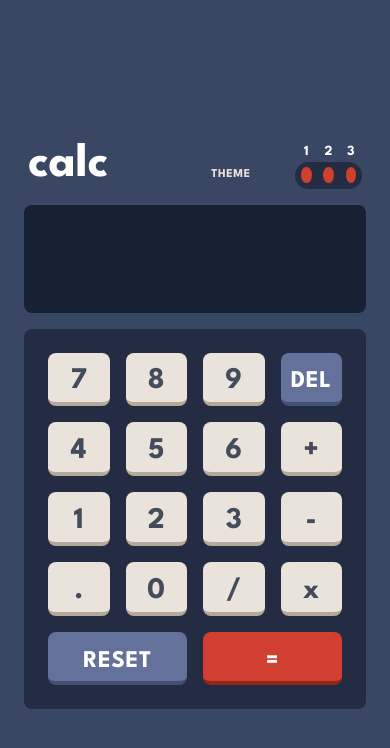
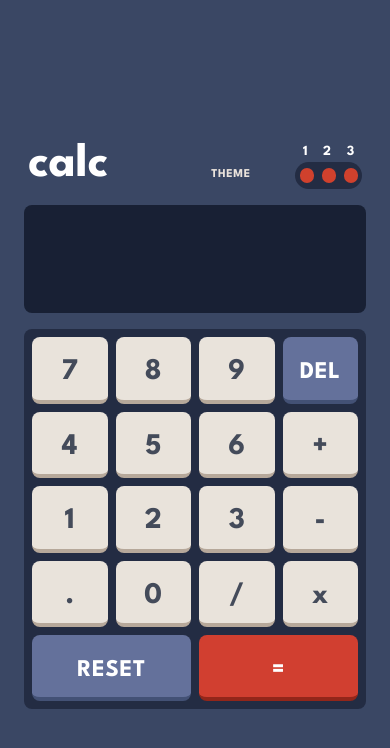
Before and after one commit to MustakAbsarKhan/Calculator-App, a website: page index.html in a window 390 px wide. Drawn offline with Linux system fonts and the light colour scheme.

Commit message:
UI Responsiveness Updated

```diff
--- a/index.html
+++ b/index.html
@@ -25,17 +25,19 @@
                 <text-top-right class="h-[50%] w-1/2 flex items-center justify-end text-xs text-t1keyBG1 uppercase tracking-wider" id="text-top-right-selector">
                     Theme
                 </text-top-right>
-
+                <!-- 18% -->
                 <div class="h-full w-1/2 flex flex-col justify-end items-end">
                     <numbers class="w-[60%] flex justify-around items-center text-t1text2 text-sm" id="toggle-number-selector">
-                        <p class="w-[18%] flex justify-around">1</p>
-                        <p class="w-[18%] flex justify-around">2</p>
-                        <p class="w-[18%] flex justify-around">3</p>
+                        <p class="flex justify-around">1</p>
+                        <p class="flex justify-around">2</p>
+                        <p class="flex justify-around">3</p>
                     </numbers>
+                    <!-- 60% -->
+                    <!-- 16% -->
                     <toggle class="w-[60%] h-[50%] flex justify-around items-center bg-t1toggleBG rounded-full" id="toggle-bar-selector">
-                        <input id="tg1" class="toggle theme1-toggle-color" type="radio" name="toggle" id="one" />
-                        <input id="tg2" class="toggle theme1-toggle-color" type="radio" name="toggle" id="two" />
-                        <input id="tg3" class="toggle theme1-toggle-color" type="radio" name="toggle" id="three" />
+                        <input id="tg1" class="toggle usm:h-[50%] usm:w-[25%] usm1:h-[55%] usm1:w-[22%] umd:h-[60%] umd:w-[23%] umd1:h-[65%] umd1:w-[20%] umd2:h-[60%] umd2:w-[23%] md:h-[60%] md:w-[18%] ulg:h-[50%] ulg:w-[22%] llg:w-[18%] llg:h-[62%]      usm:mt-[0.070rem] usm1:mt-[0.027rem] ulg:mt-[0.16rem] llg:mt-[0.025rem] umd2:mt-[0.08rem] lg-mt-[0rem] umd:mt-[0.03rem] umd1:mt-[0.05rem]  usm1:ml-[0.045rem] umd:ml-[0.08rem] llg:ml-[0.00rem]   leading-none theme1-toggle-color" type="radio" name="toggle"/>
+                        <input id="tg2" class="toggle usm:h-[50%] usm:w-[25%] usm1:h-[55%] usm1:w-[22%] umd:h-[60%] umd:w-[23%] umd1:h-[65%] umd1:w-[20%] umd2:h-[60%] umd2:w-[23%] md:h-[60%] md:w-[18%] ulg:h-[50%] ulg:w-[22%] llg:w-[18%] llg:h-[62%]      usm:mt-[0.075rem] usm1:mt-[0.027rem] ulg:mt-[0.16rem] llg:mt-[0.025rem] umd2:mt-[0.08rem] lg-mt-[0rem] umd:mt-[0.03rem] umd1:mt-[0.05rem]  leading-none theme1-toggle-color" type="radio" name="toggle"/>
+                        <input id="tg3" class="toggle usm:h-[50%] usm:w-[25%] usm1:h-[55%] usm1:w-[22%] umd:h-[60%] umd:w-[23%] umd1:h-[65%] umd1:w-[20%] umd2:h-[60%] umd2:w-[23%] md:h-[60%] md:w-[18%] ulg:h-[50%] ulg:w-[22%] llg:w-[18%] llg:h-[62%]      usm:mt-[0.075rem] usm1:mt-[0.027rem] ulg:mt-[0.16rem] llg:mt-[0.025rem] umd2:mt-[0.08rem] lg-mt-[0rem] umd:mt-[0.03rem] umd1:mt-[0.05rem]  leading-none theme1-toggle-color" type="radio" name="toggle"/>
                     </toggle>
                 </div>
             </right>
--- a/src/css/input.css
+++ b/src/css/input.css
@@ -5,7 +5,7 @@
 @layer components{
 
     .toggle{
-        @apply appearance-none rounded-[50%] cursor-pointer opacity-100 h-[60%] w-[16%]
+        @apply appearance-none rounded-[50%] cursor-pointer opacity-100
     };
 
     .button{
--- a/tailwind.config.js
+++ b/tailwind.config.js
@@ -10,7 +10,14 @@ module.exports = {
         sans: ["League Spartan", ...defaultTheme.fontFamily.sans],
       },
       screens: {
-        usm: { max: "281px" },
+        usm: { min: "280px" },
+        usm1: { min: "350px" },
+        umd: { min: "400px" },
+        umd1: { min: "500px" },
+        umd2: { min: "800px" },
+        ulg: { min: "900px" },
+        llg: { min: "1023px" },
+
         // => @media (max-width: 640px) { ... }
       },
     },
```
Also changed, not shown: dist/output.css.
